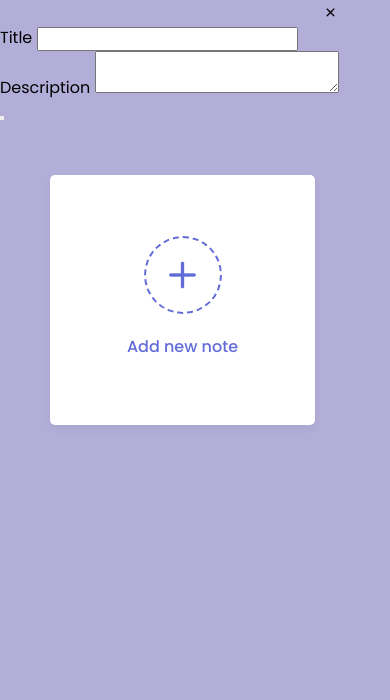
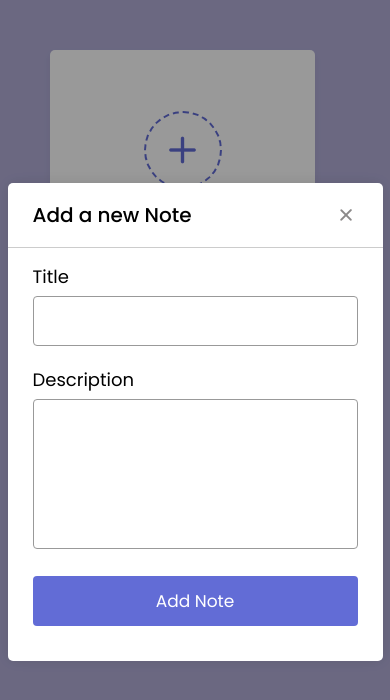
Before and after one commit to rajatpandeyrishi/Click-And-Note, a plain HTML site: page index.html in a window 390 px wide. Both pictures are taken after a click on the item "Add new note". Drawn offline with nearby package versions, Linux system fonts and the light colour scheme.

Commit message:
feat: implement popup UI and add note creation functionality
- Styled popup modal with overlay, animations, and responsive layout
- Added form input styles including focus effects and textarea behavior
- Built logic to open/close popup on user interaction with Add Note box
- Reset form fields and update mode on popup close
- Stored notes in localStorage and rendered them dynamically on page load
- Converted newline characters to <br/> for HTML-friendly note display
- Prevented background scrolling when popup is active for better UX
- Focused input field automatically on wider screens for improved usability
- Created dynamic note cards with title, description, date, and settings menu
- Injected HTML content into the DOM using insertAdjacentHTML method

```diff
--- a/SRC/CSS/style.css
+++ b/SRC/CSS/style.css
@@ -196,3 +196,127 @@ header,
 .menu li i {
   padding-right: 8px;
 }
+
+/* Styles the popup overlay to cover the entire screen */
+.popup-box {
+  position: fixed;
+  top: 0;
+  left: 0;
+  z-index: 2;
+  height: 100%;
+  width: 100%;
+  background: rgba(0, 0, 0, 0.4);
+}
+
+/* Centers the popup modal and sets its maximum width */
+.popup-box .popup {
+  position: absolute;
+  top: 50%;
+  left: 50%;
+  z-index: 3;
+  width: 100%;
+  max-width: 400px;
+  justify-content: center;
+  transform: translate(-50%, -50%) scale(0.95);
+}
+
+/* Hides the popup and disables interaction by default */
+.popup-box,
+.popup {
+  opacity: 0;
+  pointer-events: none;
+  transition: all 0.25s ease;
+}
+
+/* Shows the popup and enables interaction when 'show' class is added */
+.popup-box.show,
+.popup-box.show .popup {
+  opacity: 1;
+  pointer-events: auto;
+}
+
+/* Animates the popup scaling when shown */
+.popup-box.show .popup {
+  transform: translate(-50%, -50%) scale(1);
+}
+
+/* Styles the popup content area */
+.popup .content {
+  border-radius: 5px;
+  background: #fff;
+  width: calc(100% - 15px);
+  box-shadow: 0 0 15px rgba(0, 0, 0, 0.1);
+}
+
+/* Adds padding and a bottom border to the popup header */
+.content header {
+  padding: 15px 25px;
+  border-bottom: 1px solid #ccc;
+}
+
+/* Styles the popup title */
+.content header p {
+  font-size: 20px;
+  font-weight: 500;
+}
+
+/* Styles the close icon in the popup header */
+.content header i {
+  color: #8b8989;
+  cursor: pointer;
+  font-size: 23px;
+}
+
+
+/* Adds margin to the popup form */
+.content form {
+  margin: 15px 25px 35px;
+}
+
+/* Adds spacing between form rows */
+.content form .row {
+  margin-bottom: 20px;
+}
+
+/* Styles form labels */
+form .row label {
+  font-size: 18px;
+  display: block;
+  margin-bottom: 6px;
+}
+
+/* Styles input and textarea fields */
+form :where(input, textarea) {
+  height: 50px;
+  width: 100%;
+  outline: none;
+  font-size: 17px;
+  padding: 0 15px;
+  border-radius: 4px;
+  border: 1px solid #999;
+}
+
+/* Adds a subtle shadow to inputs on focus */
+form :where(input, textarea):focus {
+  box-shadow: 0 2px 4px rgba(0, 0, 0, 0.11);
+}
+
+/* Styles the textarea for note description */
+form .row textarea {
+  height: 150px;
+  resize: none;
+  padding: 8px 15px;
+}
+
+/* Styles the form submit button */
+form button {
+  width: 100%;
+  height: 50px;
+  color: #fff;
+  outline: none;
+  border: none;
+  cursor: pointer;
+  font-size: 17px;
+  border-radius: 4px;
+  background: #626CD6;
+}
--- a/SRC/JS/main.js
+++ b/SRC/JS/main.js
@@ -0,0 +1,78 @@
+// Selects the "Add Note" box element that triggers the popup for creating a new note
+const addBox = document.querySelector(".add-box"),
+  popupBox = document.querySelector(".popup-box"), // Selects the popup overlay container for adding/editing notes
+  popupTitle = popupBox.querySelector("header p"), // Selects the <p> element inside the popup header to display the popup title to Add or Edit
+  closeIcon = popupBox.querySelector("header i"), // Selects the close icon in the popup header to dismiss the popup
+  titleTag = popupBox.querySelector("input"), // Selects the input field for the note title inside the popup
+  descTag = popupBox.querySelector("textarea"), // Selects the textarea for the note description inside the popup
+  addBtn = popupBox.querySelector("button"); // Selects the button used to submit the note form (add or update)
+
+// Defines an array of month names for formatting note creation dates
+const months = [
+  "January",
+  "February",
+  "March",
+  "April",
+  "May",
+  "June",
+  "July",
+  "August",
+  "September",
+  "October",
+  "November",
+  "December",
+];
+
+// Loads notes from localStorage if available, otherwise initializes an empty array
+const notes = JSON.parse(localStorage.getItem("notes") || "[]");
+
+// Tracks whether the popup is being used to update an existing note (true) or add a new one (false)
+let isUpdate = false,
+  // Stores the index of the note being updated (if any)
+  updateId;
+
+// Event listener for opening the popup to add a new note
+addBox.addEventListener("click", () => {
+  popupTitle.innerText = "Add a new Note"; // Sets the popup title for adding
+  addBtn.innerText = "Add Note"; // Sets the button text for adding
+  popupBox.classList.add("show"); // Displays the popup overlay
+  document.querySelector("body").style.overflow = "hidden"; // Prevents background scrolling when popup is open
+  if (window.innerWidth > 660) titleTag.focus(); // Focuses the title input on larger screens for better UX
+});
+
+// Event listener for closing the popup and resetting input fields
+closeIcon.addEventListener("click", () => {
+  isUpdate = false; // Resets update mode
+  titleTag.value = descTag.value = ""; // Clears both input fields
+  popupBox.classList.remove("show"); // Hides the popup overlay
+  document.querySelector("body").style.overflow = "auto"; // Restores background scrolling
+});
+
+// Renders all notes from the notes array (local storage) to the UI
+function showNotes() {
+  if (!notes) return; // If notes array is empty, do nothing
+  document.querySelectorAll(".note").forEach((li) => li.remove()); // Removes all existing note elements from the DOM to avoid duplicates
+  // Iterates over each note and creates its HTML structure
+  notes.forEach((note, id) => {
+    let filterDesc = note.description.replaceAll("\n", "<br/>"); // Converts newlines in the description to <br/> for HTML display
+    // Constructs the note card HTML with title, description, date, and settings menu
+    let liTag = `<li class="note">
+                        <div class="details">
+                            <p>${note.title}</p>
+                            <span>${filterDesc}</span>
+                        </div>
+                        <div class="bottom-content">
+                            <span>${note.date}</span>
+                            <div class="settings">
+                                <i onclick="showMenu(this)" class="uil uil-ellipsis-h"></i>
+                                <ul class="menu">
+                                    <li onclick="updateNote(${id}, '${note.title}', '${filterDesc}')"><i class="uil uil-pen"></i>Edit</li>
+                                    <li onclick="deleteNote(${id})"><i class="uil uil-trash"></i>Delete</li>
+                                </ul>
+                            </div>
+                        </div>
+                    </li>`;
+    // Inserts the new note card into the DOM immediately after the "Add Note" box
+    addBox.insertAdjacentHTML("afterend", liTag);
+  });
+}
```
